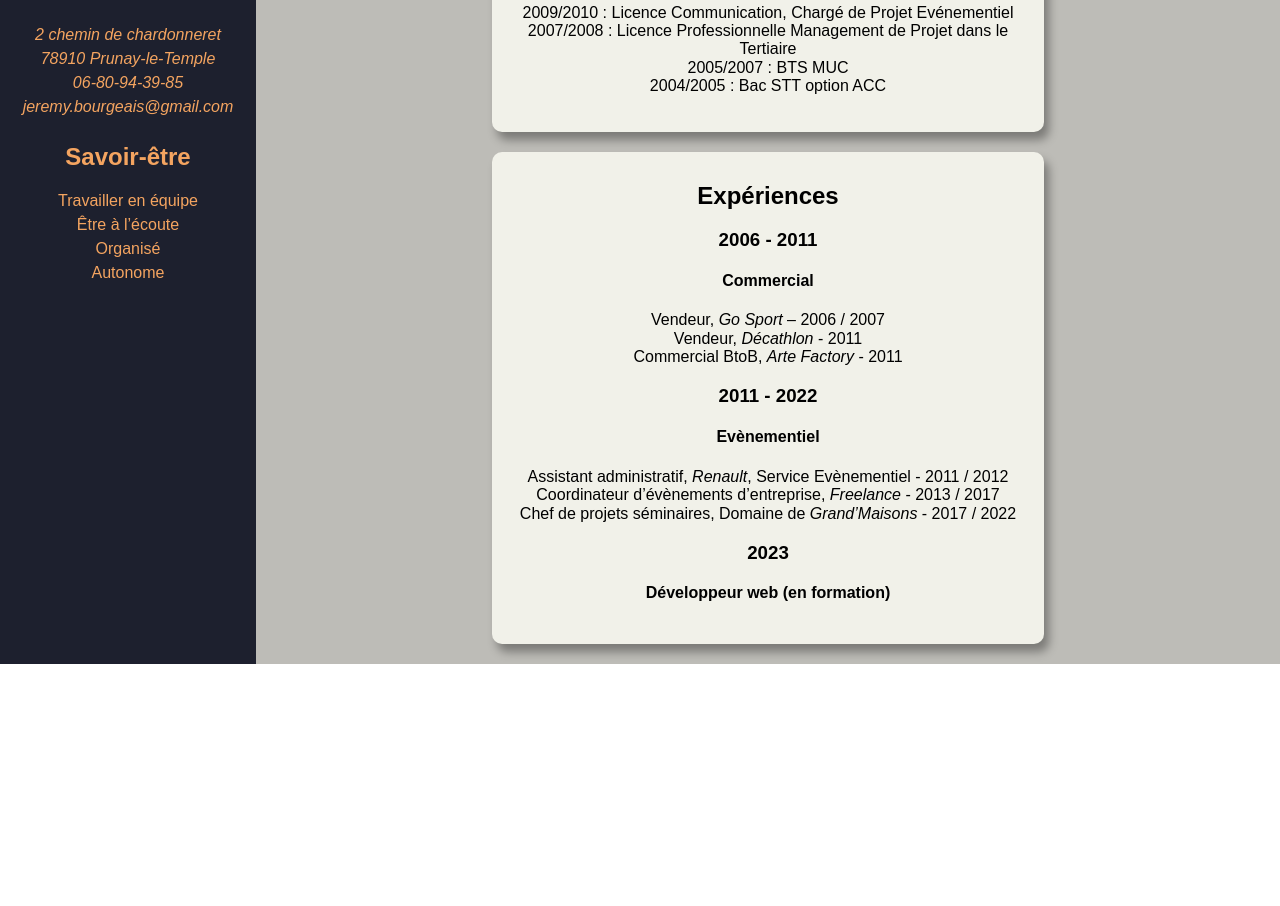
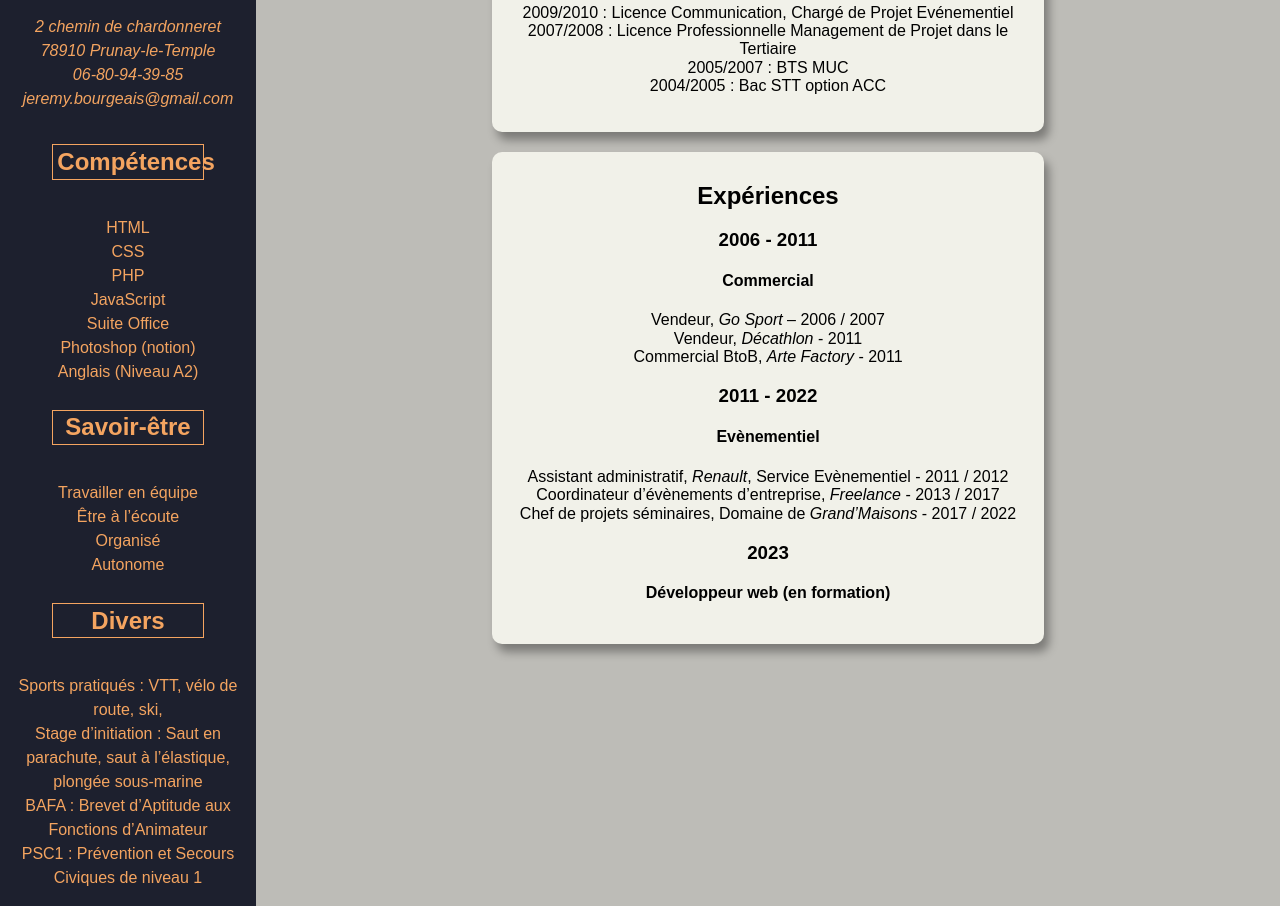
Before and after one commit to JeremyBourgeais/jeremybourgeais.github.io, a plain HTML site: page index.html in a window 1280 px wide. Shown: the part 219-1125 px from the top of the page. Before the commit the page ends 883 px from the top, so only its background shows below. Drawn offline with Linux system fonts and the light colour scheme.

Commit message:
CV Jérémy Bourgeais

```diff
--- a/css/style.css
+++ b/css/style.css
@@ -42,7 +42,31 @@ body {
 .profil{
     line-height: 150%;
 }
+.coordonnees{
+    display: flex;
+    flex-direction: column;
+    align-items: center;
+    margin-left: 4%;
+    margin-right: 4%;
+}
+.coordonnees h2{
+    border: 1px solid sandybrown;
+    width: 60%;
+    padding: 2%;
+}
 
+.profil{
+    display: flex;
+    flex-direction: column;
+    align-items: center;
+    margin-left: 4%;
+    margin-right: 4%;
+}
+.profil h2{
+    padding: 2%;
+    border: 1px solid sandybrown;
+    width: 60%;
+}
 
 /* ***********Partie gauche*********** */
 
--- a/index.html
+++ b/index.html
@@ -22,15 +22,32 @@
                 </address>
             </div>
             <div class="profil">
+
+                <h2>Compétences</h2>
+                <ul>
+                    <li>HTML</li>
+                    <li>CSS</li>
+                    <li>PHP</li>
+                    <li>JavaScript</li>
+                    <li>Suite Office</li>
+                    <li>Photoshop (notion)</li>
+                    <li>Anglais (Niveau A2)</li>
+                </ul>
                 <h2>Savoir-être</h2>
                 <ul>
                     <li>Travailler en équipe</li>
                     <li>Être à l’écoute</li>
                     <li>Organisé</li>
                     <li>Autonome</li>
+                </ul>
+                <h2>Divers</h2>
+                <ul>
+                    <li>Sports pratiqués : VTT, vélo de route, ski,</li>
+                    <li>Stage d’initiation : Saut en parachute, saut à l’élastique, plongée sous-marine</li>
+                    <li>BAFA : Brevet d’Aptitude aux Fonctions d’Animateur</li>
+                    <li>PSC1 : Prévention et Secours Civiques de niveau 1</li>
 
                 </ul>
-
             </div>
 
         </div>
```
